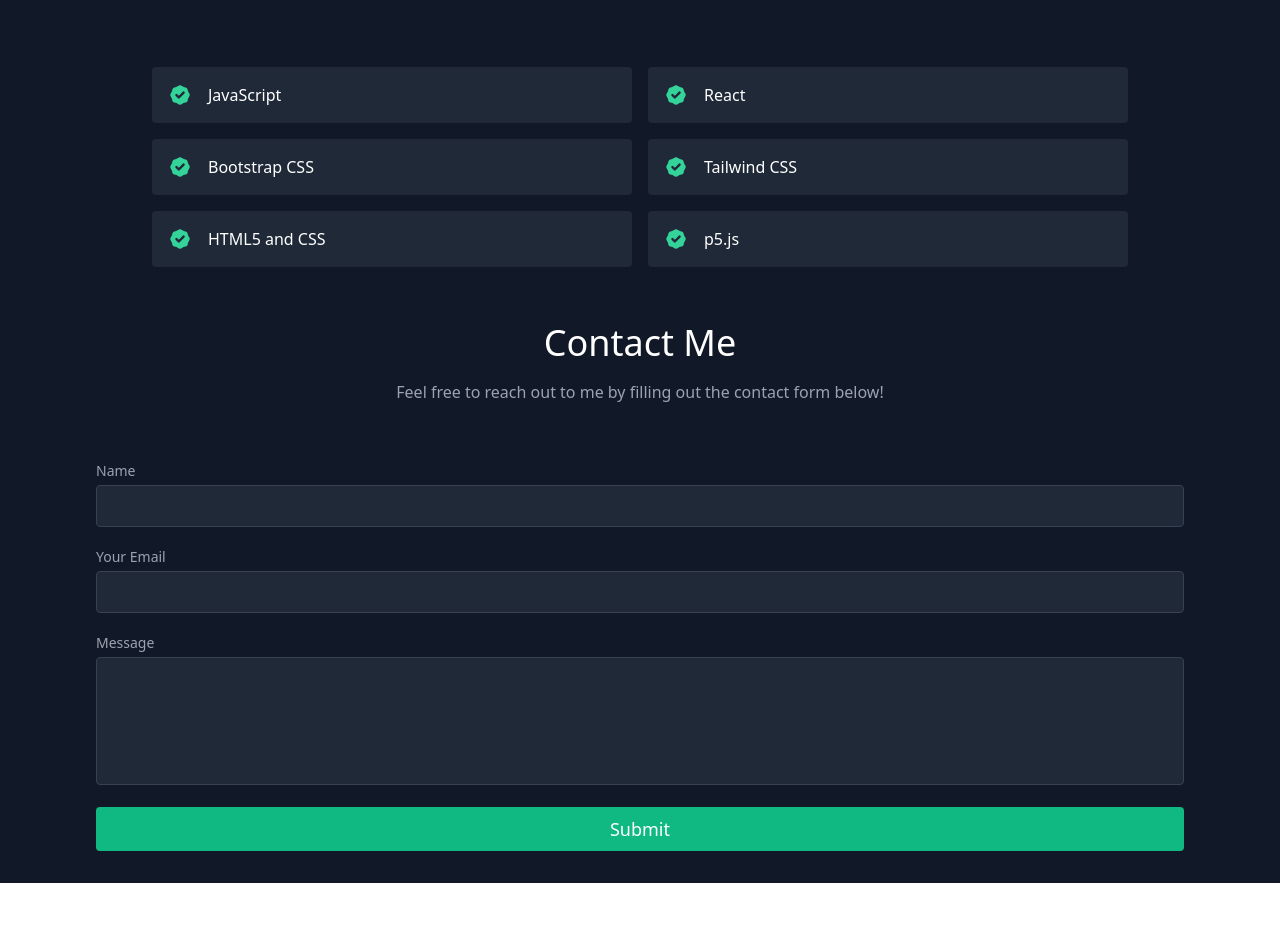
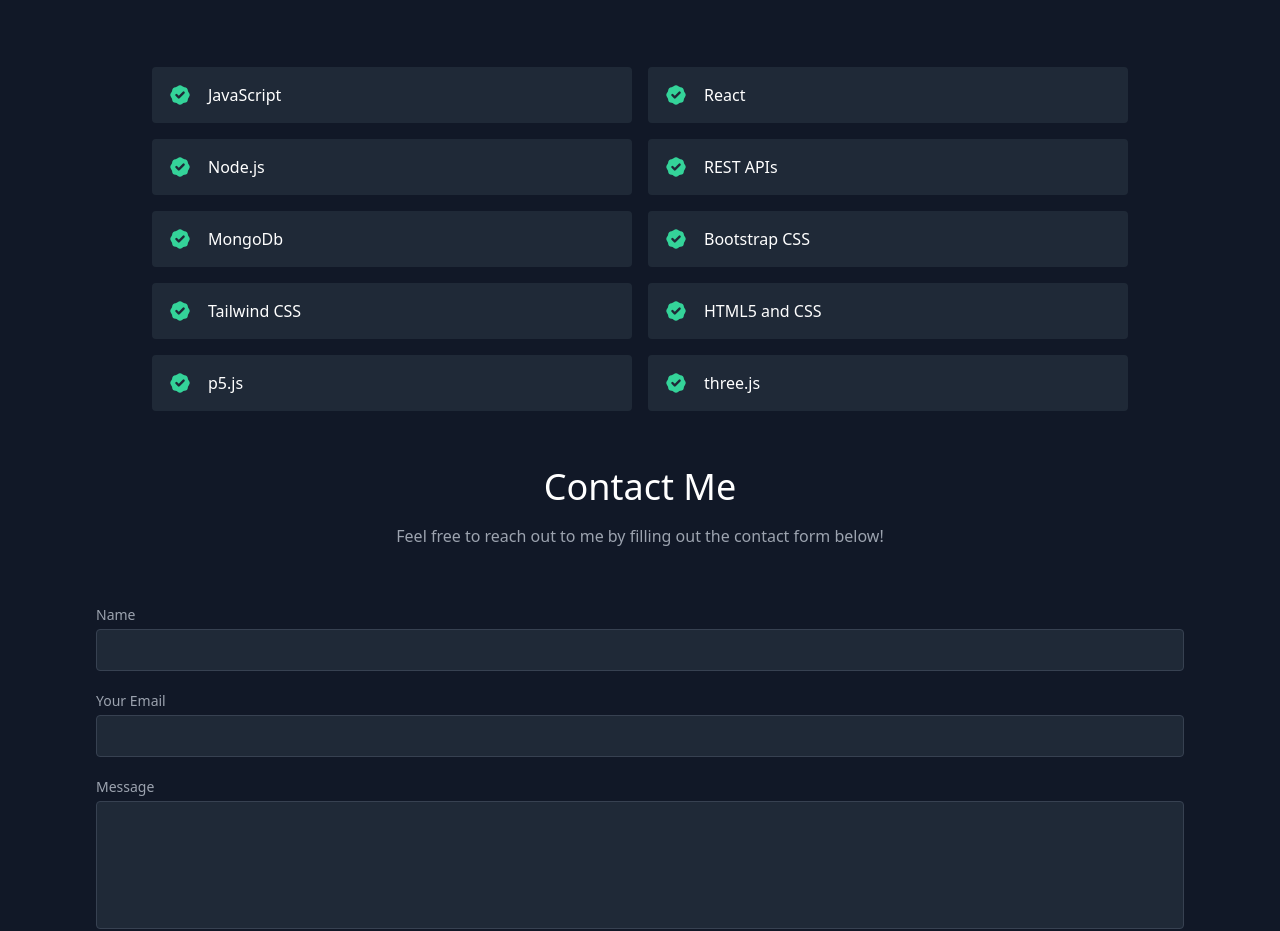
Before and after one commit to NikoIcardo/my-portfolio, a React (Create React App) app: page / in a window 1280 px wide. Shown: the part 1640-2571 px from the top of the page. Before the commit the page ends 2523 px from the top, so only its background shows below. Built offline with nearby package versions, Linux system fonts and the light colour scheme.

Commit message:
Updating Skills

```diff
--- a/src/data.js
+++ b/src/data.js
@@ -53,12 +53,13 @@
 export const skills = [
   "JavaScript",
   "React",
-  //"Node.js",
-  //"REST APIs",
-  //"MongoDb",
+  "Node.js",
+  "REST APIs",
+  "MongoDb",
   "Bootstrap CSS",
   "Tailwind CSS",
   "HTML5 and CSS",
   "p5.js",
+  "three.js"
 
 ];
```
